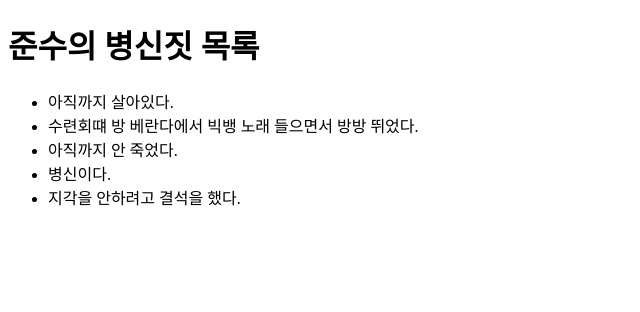
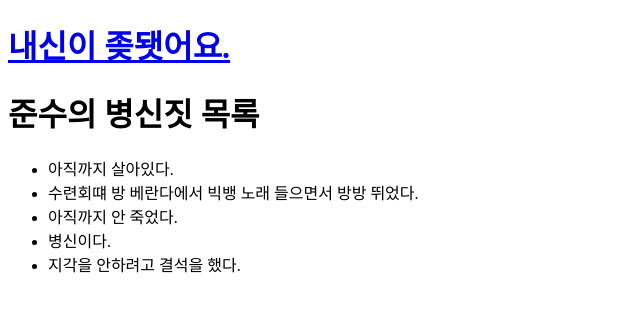
Before and after one commit to Chlorine1Trifluoride/JunsooBs, a plain HTML site: page index.html in a window 1280 px wide. Shown: the whole page, without its empty margins (0-640 px from the left). Drawn offline with Linux system fonts and the light colour scheme.

Commit message:
Update index.html

```diff
--- a/index.html
+++ b/index.html
@@ -5,6 +5,7 @@
     <title>준수의 병신짓 목록</title>
   </head>
   <body>
+    <h1> <a href="triacetontriperoxide.github.io/fucking_exam">내신이 좆됏어요.</a>
     <h1>준수의 병신짓 목록</h1>
     <ul>
       <li>아직까지 살아있다.</li>
```
